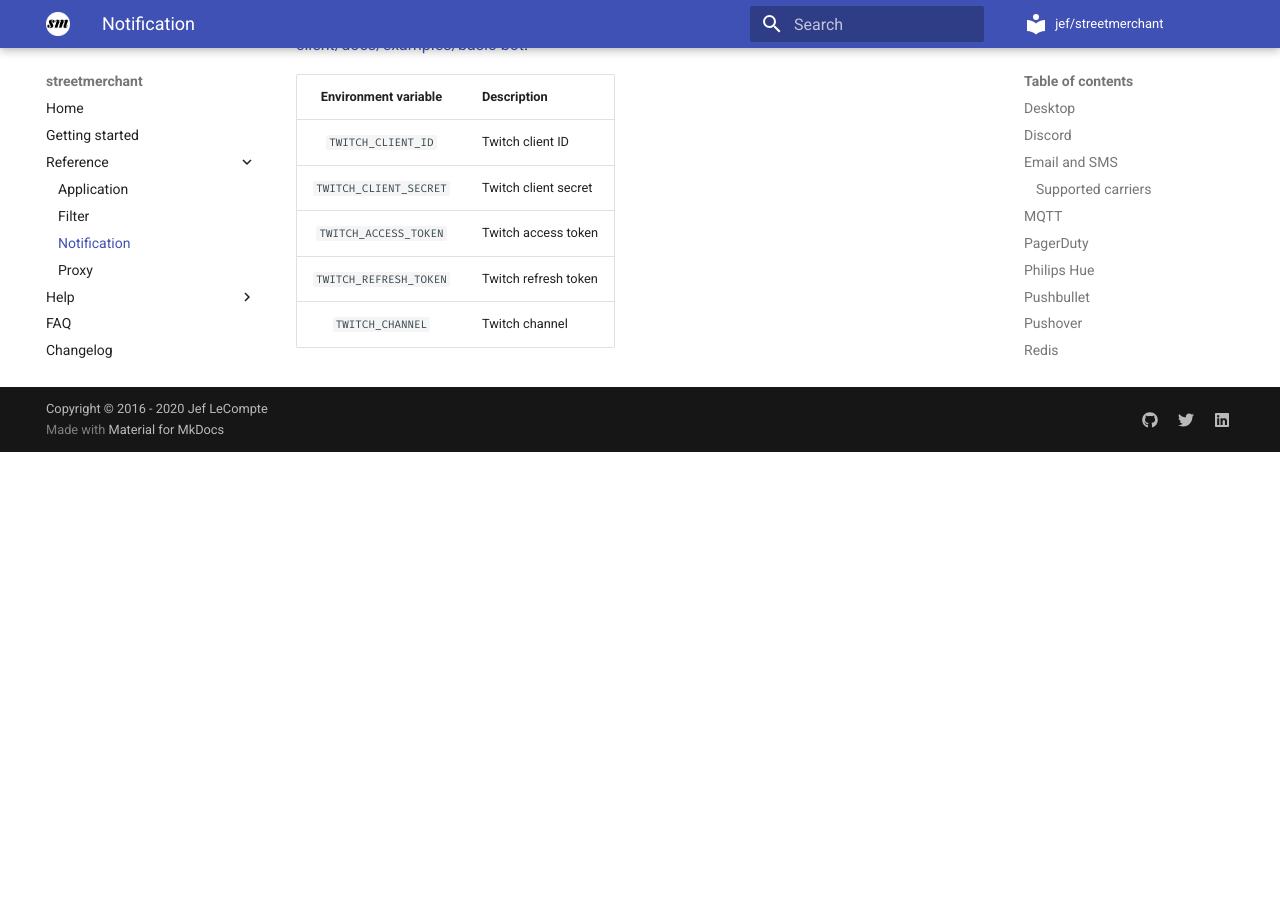
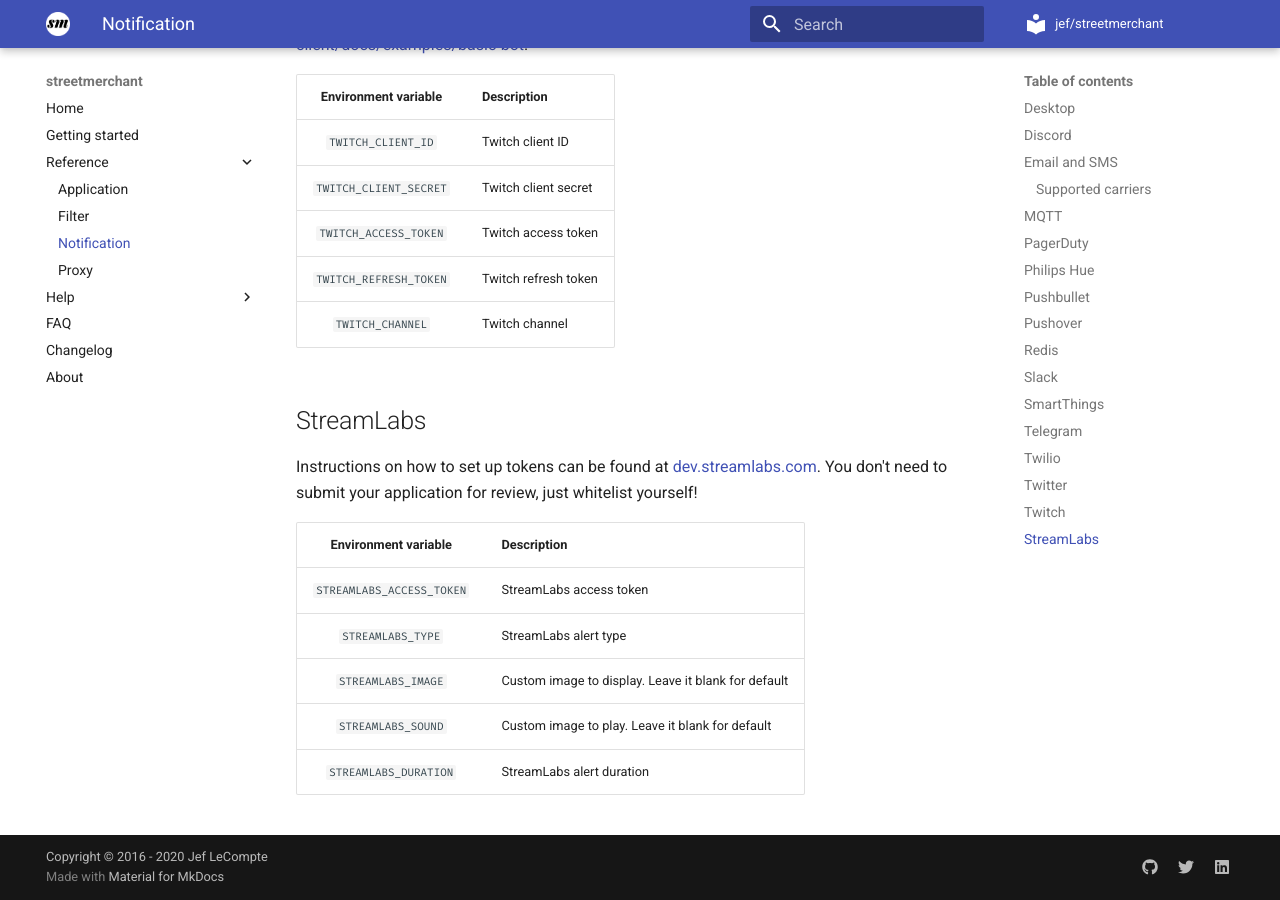
Before and after one commit to jef/streetmerchant, an MkDocs documentation site: the page built from docs/reference/notification.md, in a window 1280 px wide and 900 px high, scrolled down 8042 px. Built offline with MkDocs 1.6.1 and Material for MkDocs 9.7.7, drawn with Linux system fonts in a browser that asks for light colours; emoji names are drawn with the system emoji font; comment, search, counter and statistics services are not loaded; before the commit the page ends 8494 px from its top, so only the background shows below that.

Commit message:
Add docs

```diff
--- a/docs/reference/notification.md
+++ b/docs/reference/notification.md
@@ -209,3 +209,16 @@
 | `TWITCH_ACCESS_TOKEN` | Twitch access token |
 | `TWITCH_REFRESH_TOKEN` | Twitch refresh token |
 | `TWITCH_CHANNEL` | Twitch channel |
+
+## StreamLabs
+
+Instructions on how to set up tokens can be found at [dev.streamlabs.com](https://dev.streamlabs.com/docs/register-your-application).
+You don't need to submit your application for review, just whitelist yourself!
+
+| Environment variable | Description |
+|:---:|---|
+| `STREAMLABS_ACCESS_TOKEN` | StreamLabs access token |
+| `STREAMLABS_TYPE` | StreamLabs alert type |
+| `STREAMLABS_IMAGE`| Custom image to display. Leave it blank for default |
+| `STREAMLABS_SOUND` | Custom image to play. Leave it blank for default |
+| `STREAMLABS_DURATION` | StreamLabs alert duration |
```
